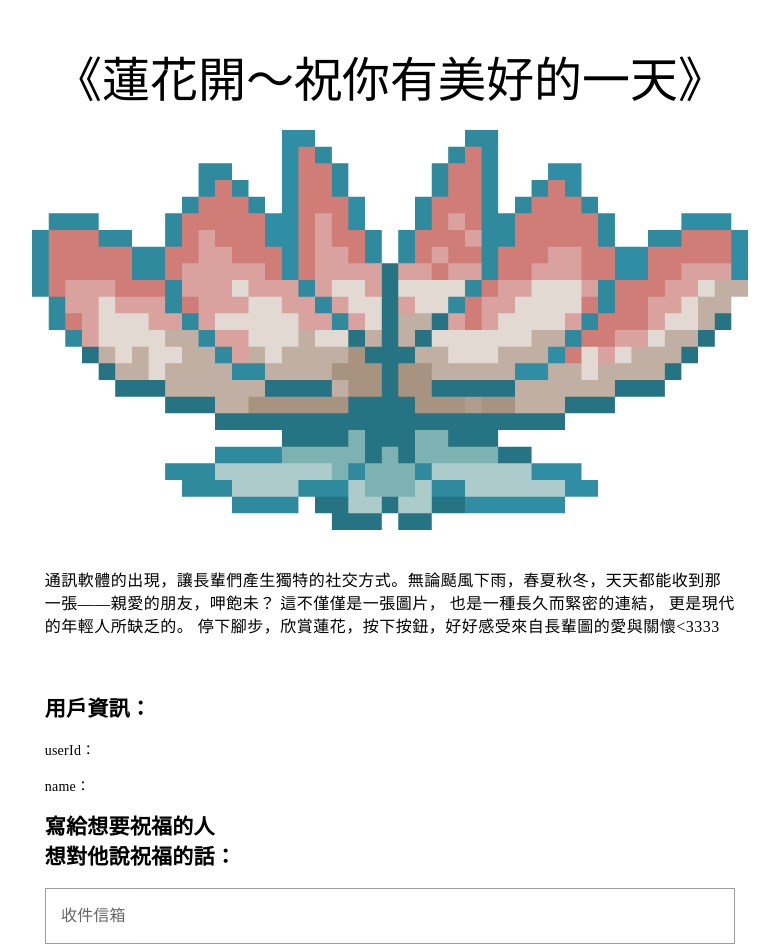
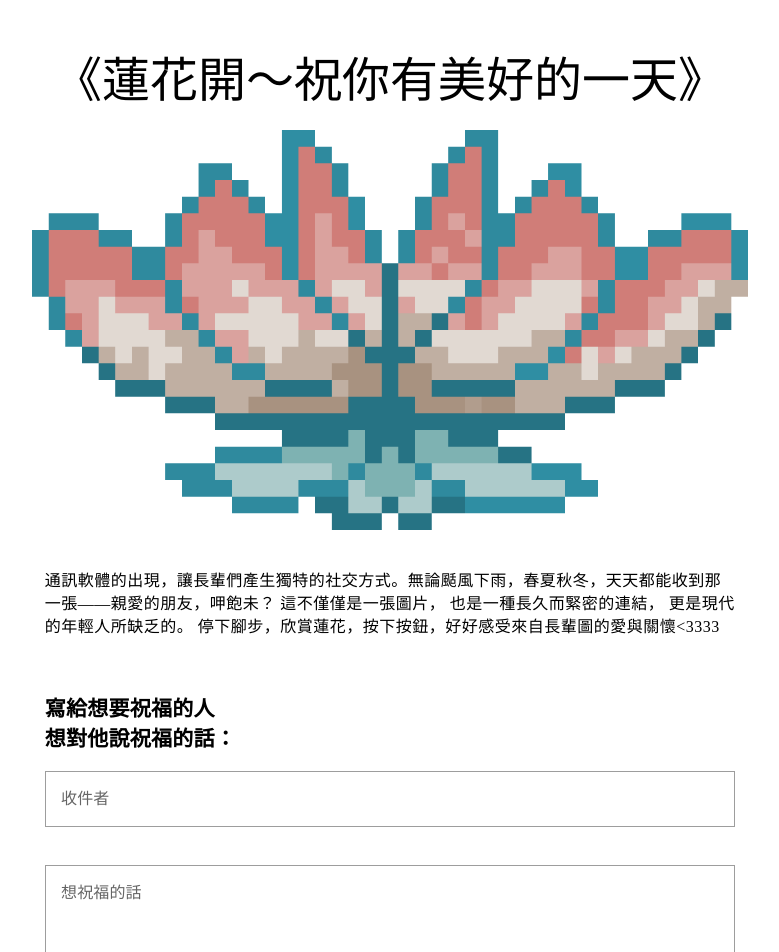
Before and after one commit to Shouke0518/digital_art_frontend, a Vue app: page /lotus in a window 1280 px wide. Shown: the top 952 px of the page, without its empty margins (250-1029 px from the left). Built offline with nearby package versions, Linux system fonts and the light colour scheme; a web font is replaced by a local one.

Commit message:
05/27 調整

```diff
--- a/src/views/Lotus.vue
+++ b/src/views/Lotus.vue
@@ -22,18 +22,15 @@
           </v-card-text>
 
           <v-card-text>
-            <h2 class="text-left mb-4">用戶資訊：</h2>
-            <p class="text-left mb-4">userId：{{ userStore.userId }}</p>
-            <p class="text-left mb-4">name：{{ userStore.name }}</p>
             <h2 class="text-left mb-4">寫給想要祝福的人<br>想對他說祝福的話：</h2>
             <v-form @submit.prevent="submitWish">
-              <v-text-field
+              <!-- <v-text-field
                 v-model="formData.email"
                 label="收件信箱"
                 variant="outlined"
                 class="mb-4"
                 color="primary"
-              ></v-text-field>
+              ></v-text-field> -->
 
               <v-text-field
                 v-model="formData.recipient"
--- a/vite.config.js
+++ b/vite.config.js
@@ -2,7 +2,7 @@ import { fileURLToPath, URL } from 'node:url'
 
 import { defineConfig } from 'vite'
 import vue from '@vitejs/plugin-vue'
-import vueDevTools from 'vite-plugin-vue-devtools'
+// import vueDevTools from 'vite-plugin-vue-devtools'
 
 // https://vite.dev/config/
 export default defineConfig({
@@ -14,7 +14,7 @@ export default defineConfig({
   },
   plugins: [
     vue(),
-    vueDevTools(),
+    // vueDevTools(),
   ],
   resolve: {
     alias: {
```
